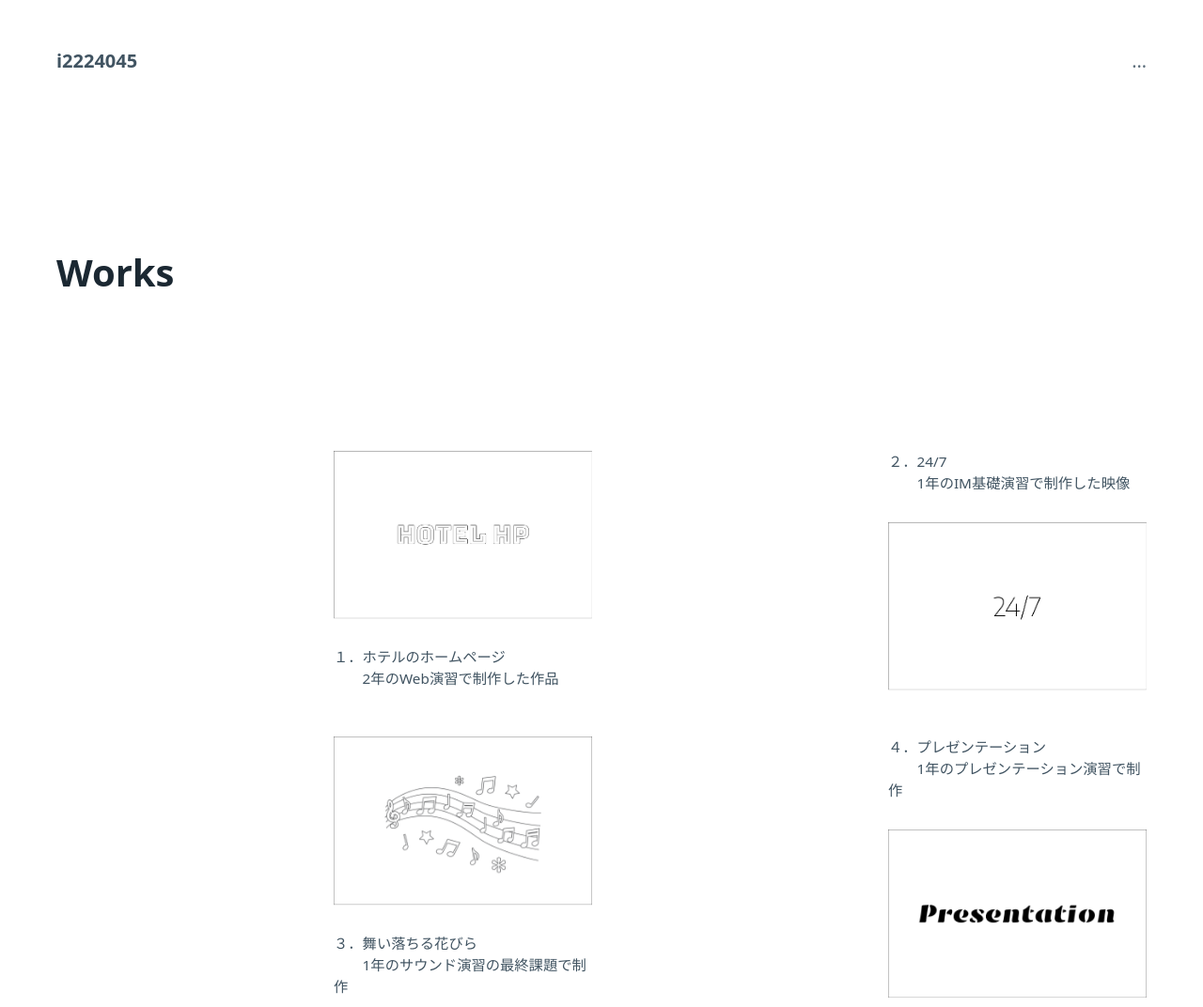
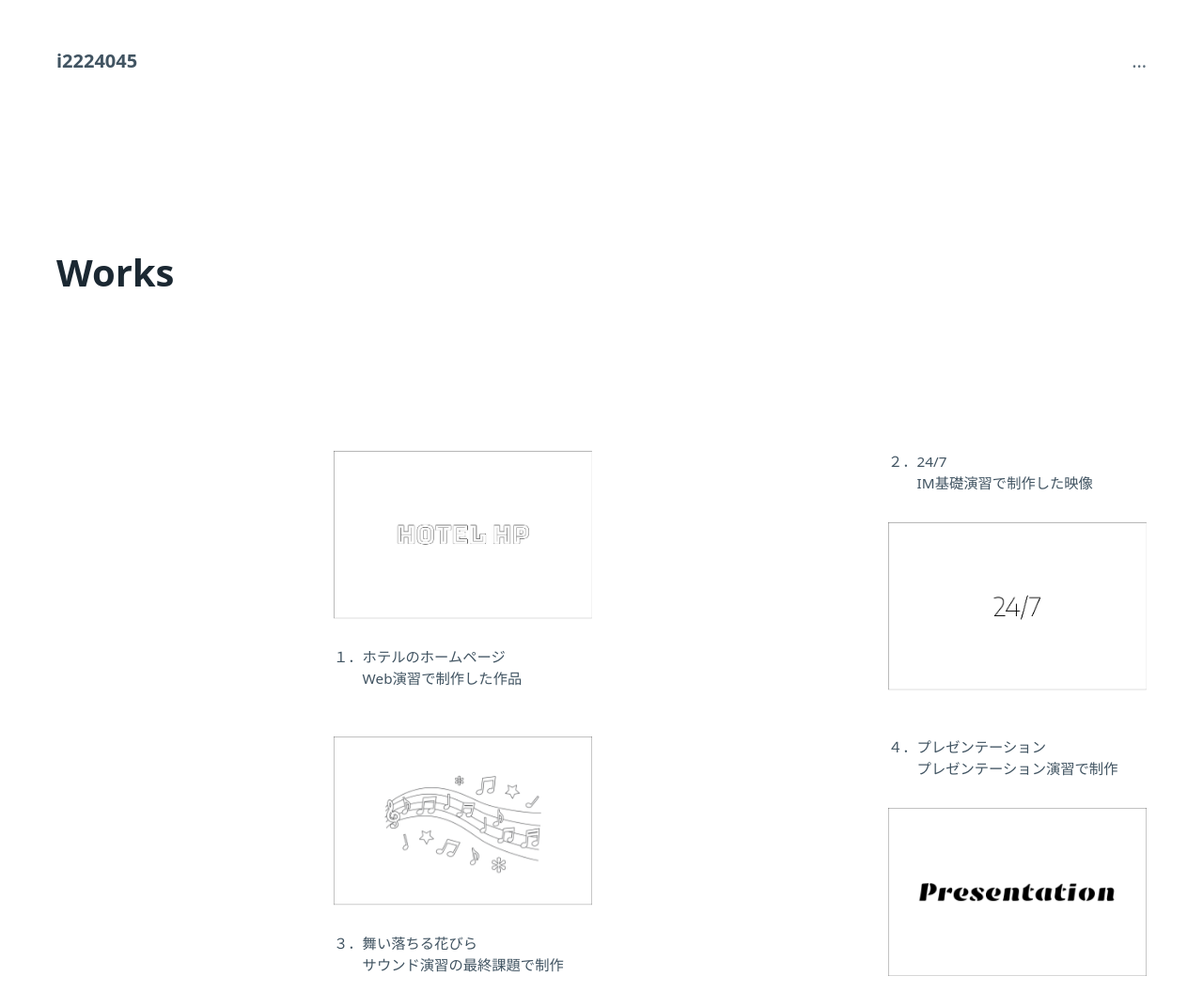
Before and after one commit to i2224045Tozuka/vol1, a plain HTML site: page index.html in a window 1280 px wide. Shown: the top 1072 px of the page at 94% size. Drawn offline with nearby package versions, Linux system fonts and the light colour scheme.

Commit message:
index.html

```diff
--- a/index.html
+++ b/index.html
@@ -82,24 +82,24 @@
         <br>
         <div class="item">
           <a class="animate__animated animate__fadeIn" href="https://www.figma.com/proto/aXgGBCIRfwLiUIr9xN8AS0/vol08-1_i2224045?node-id=2-72&starting-point-node-id=2%3A72&mode=design&t=1wlrwOmz9INd5NZ4-1"><img src="1.png"></a>
-          <br><br><small><p class="animate__animated animate__fadeIn">１．ホテルのホームページ<br>　　2年のWeb演習で制作した作品</p></small>
+          <br><br><small><p class="animate__animated animate__fadeIn">１．ホテルのホームページ<br>　　Web演習で制作した作品</p></small>
         </div>
 
         <br>
         <div class="item">
-          <small><p class="animate__animated animate__fadeIn">２．24/7<br>　　1年のIM基礎演習で制作した映像</p></small>
+          <small><p class="animate__animated animate__fadeIn">２．24/7<br>　　IM基礎演習で制作した映像</p></small>
           <a class="animate__animated animate__fadeIn" href="https://youtu.be/RlCqsfsqf84"><img src="2.png"></a>
         </div>
 
         <br>
         <div class="item">
           <a class="animate__animated animate__fadeIn" href="3. 舞い落ちる花びら - SEVENTEEN.mp3"><img src="3.png"></a>
-          <br><br><small><p class="animate__animated animate__fadeIn">３．舞い落ちる花びら<br>　　1年のサウンド演習の最終課題で制作</p></small>
+          <br><br><small><p class="animate__animated animate__fadeIn">３．舞い落ちる花びら<br>　　サウンド演習の最終課題で制作</p></small>
         </div>
 
         <br>
         <div class="item">
-          <small><p class="animate__animated animate__fadeIn">４．プレゼンテーション<br>　　1年のプレゼンテーション演習で制作
+          <small><p class="animate__animated animate__fadeIn">４．プレゼンテーション<br>　　プレゼンテーション演習で制作
           </p></small>
           <a class="animate__animated animate__fadeIn" href="oshi.pdf"><img src="4.png"></a>
         </div>
@@ -107,7 +107,7 @@
         <br>
         <div class="item">
           <a class="animate__animated animate__fadeIn" href="https://youtu.be/YB9asqxuwlo"><img src="5.png"></a>
-          <br><br><small><p class="animate__animated animate__fadeIn">５．夏<br>　　2年のインタラクション演習で制作した作品</p></small>
+          <br><br><small><p class="animate__animated animate__fadeIn">５．夏<br>　　インタラクション演習で制作した作品</p></small>
         </div>
 
         <br>
```
